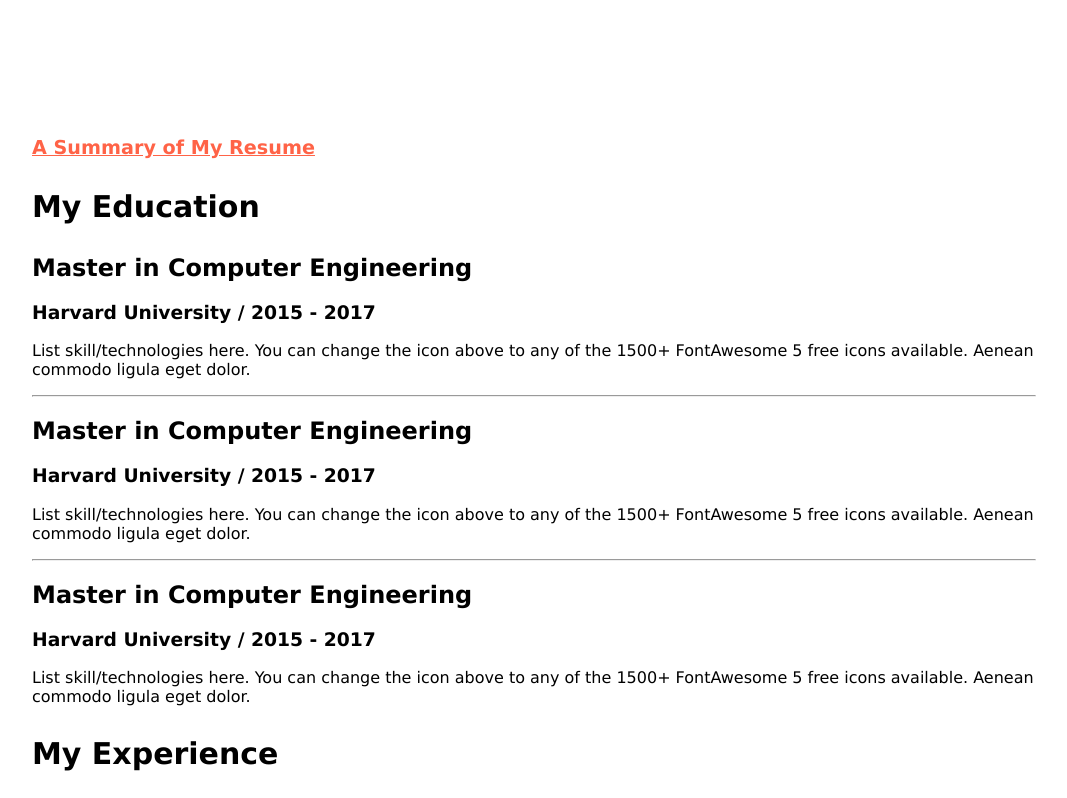
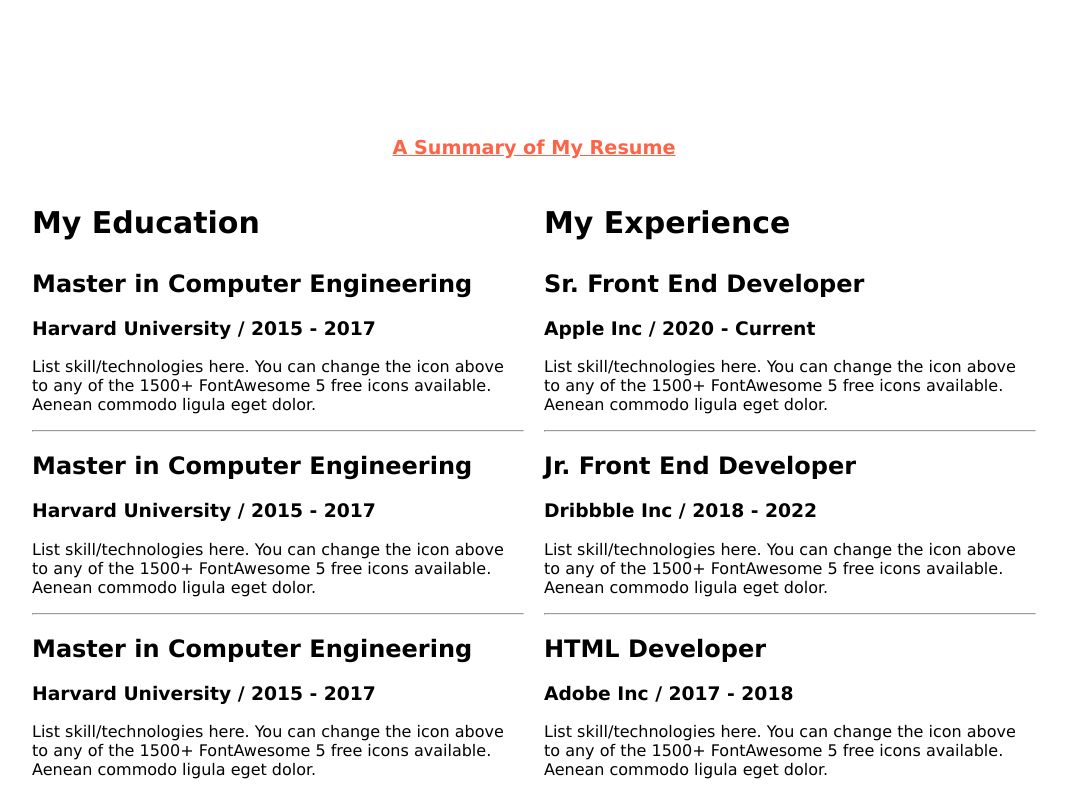
Before and after one commit to Abid-hasan12/responsive-portfolio, a plain HTML site: page index.html in a window 1280 px wide. Shown: the part 2640-3438 px from the top of the page, without its empty margins (106-1173 px from the left). Drawn offline with Linux system fonts and the light colour scheme.

Commit message:
edit resume

```diff
--- a/index.html
+++ b/index.html
@@ -64,7 +64,7 @@
         </section>
         <!-- section skills -->
         <section id="section">
-            <h1 style="display: inline-block;" class="section-title">Skills</h1>
+            <h1 style="text-align: center;" class="section-title">Skills</h1>
             <div class="skills-container">
                 <div class="skill">
                     <img src="js.png" alt="java">
@@ -90,7 +90,7 @@
         </section>
         <!-- section resume -->
         <section>
-            <h1 class="section-title">A Summary of My Resume</h1>
+            <h1 style="text-align: center;" class="section-title">A Summary of My Resume</h1>
 
             <div class="resume-container">
                 <div class="resume-column">
@@ -123,11 +123,13 @@
                         <h3 class="resume-item-institute">Apple Inc / 2020 - Current</h3>
                         <p class="resume-item-description">List skill/technologies here. You can change the icon above to any of the 1500+ FontAwesome 5 free icons available. Aenean commodo ligula eget dolor.</p>
                     </div>
+                    <hr>
                     <div class="resume-item">
                         <h2 class="resume-item-title">Jr. Front End Developer</h2>
                         <h3 class="resume-item-institute">Dribbble Inc / 2018 - 2022</h3>
                         <p class="resume-item-description">List skill/technologies here. You can change the icon above to any of the 1500+ FontAwesome 5 free icons available. Aenean commodo ligula eget dolor.</p>
                     </div>
+                    <hr>
                     <div class="resume-item">
                         <h2 class="resume-item-title">HTML Developer</h2>
                         <h3 class="resume-item-institute">Adobe Inc / 2017 - 2018</h3>
--- a/styles/index.css
+++ b/styles/index.css
@@ -187,9 +187,15 @@ main section {
 
 /* section resume style */
 
-.resume-container {}
+.resume-container {
+    display: flex;
+    gap: 20px;
+    box-shadow: 20px;
+}
 
-.resume-colum {}
+.resume-colum {
+
+}
 
 .resume-column-title {
     color: black;
@@ -205,10 +211,10 @@ main section {
 
 }
 
-.resume-item-institute{
+.resume-item-institute {
 
 }
 
-.resume-item-description{
+.resume-item-description {
 
 }
```
